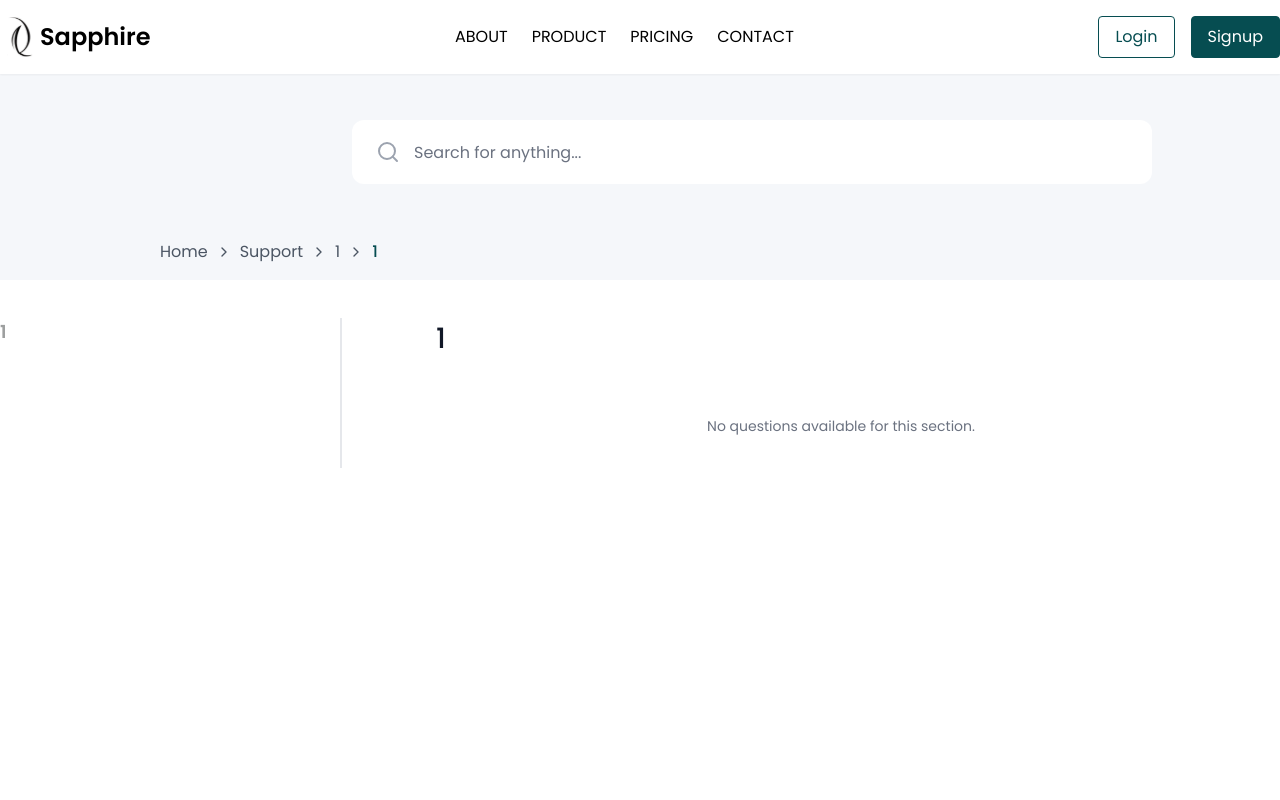
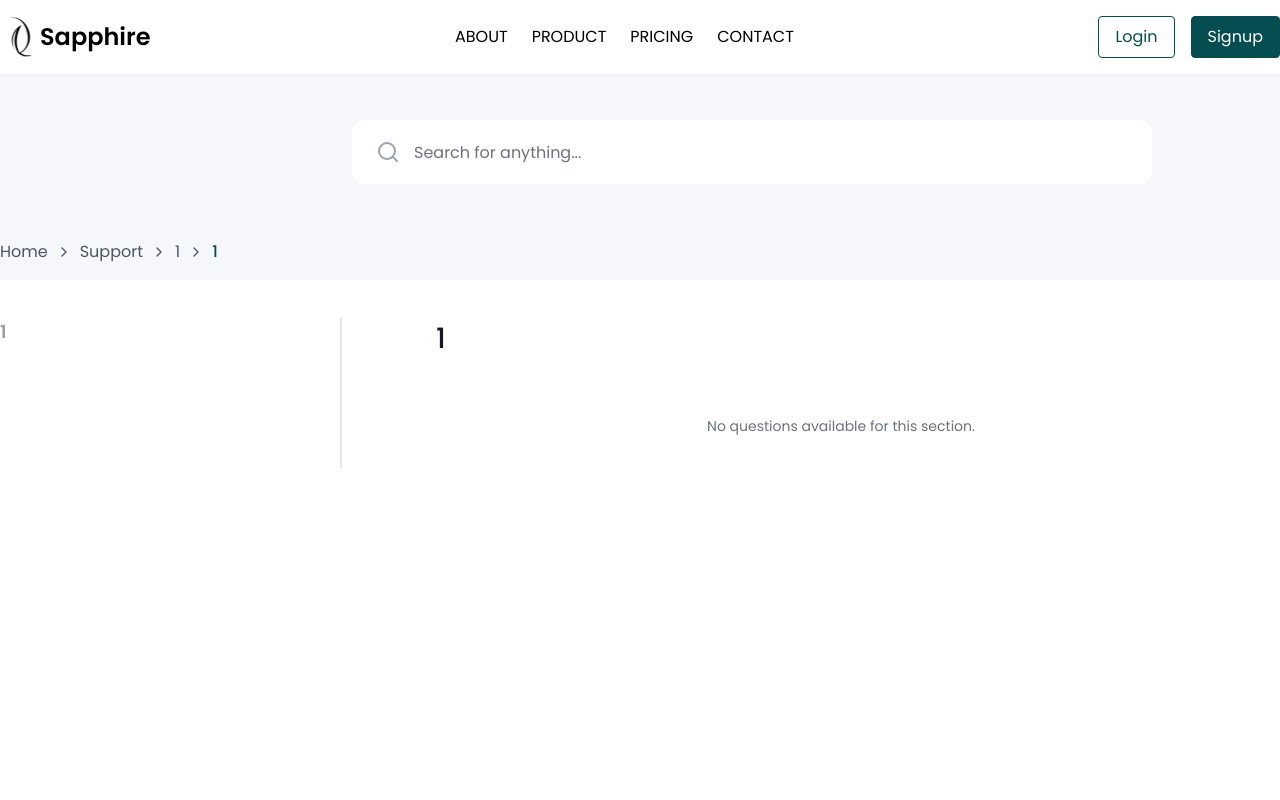
Before and after one commit to BrokingSapphire/SupportPortal, a Next.js app: page /support/1/1 in a window 1280 px wide. Shown: the top 800 px of the page. Built offline with nearby package versions, Linux system fonts and the light colour scheme.

Commit message:
fix: broadcrumb position

```diff
--- a/src/app/support/[topic]/[doubt]/page.tsx
+++ b/src/app/support/[topic]/[doubt]/page.tsx
@@ -68,8 +68,8 @@ const DoubtPage: React.FC = () => {
 
         {/* Breadcrumb */}
         <div className="bg-[#F5F7FA] px-50 mt-10">
-          <div className="w-full mx-auto px-40 py-4">
-            <div className='max-w-7xl mx-auto'>
+          <div className="max-w-7xl mx-auto pl-0 py-4">
+            <div className='max-w-7xl pl-0'>
               <nav className="flex items-center space-x-2 text-[16px] align-left font-regular font-poppins text-gray-600">
                 <Link href="/" className="hover:text-[#064D51]">Home</Link>
                 <ChevronRight className="w-4 h-4" />
```
